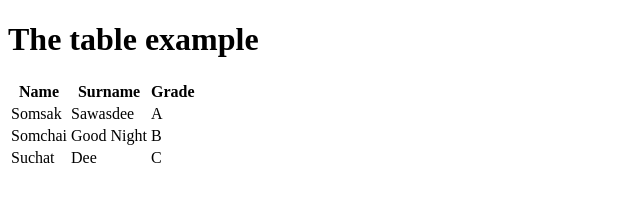
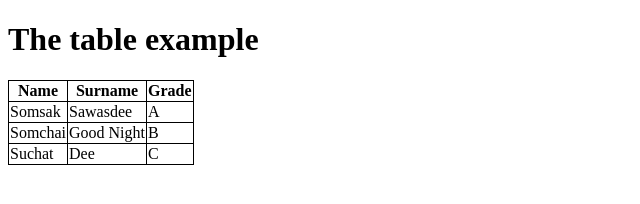
Before and after one commit to Stilllbeaum/Layout1, a plain HTML site: page index.html in a window 1280 px wide. Shown: the whole page, without its empty margins (0-640 px from the left). Drawn offline with Linux system fonts and the light colour scheme.

Commit message:
table layout

```diff
--- a/index.html
+++ b/index.html
@@ -7,6 +7,7 @@
     <meta name="viewport" content="width=device-width, initial-scale=1.0">
     <title>Document</title>
     <h1>The table example</h1>
+    <link rel="stylesheet" href="style.css">
 </head>
 
 <body>
--- /dev/null
+++ b/style.css
@@ -0,0 +1,6 @@
+table,
+th,
+td{
+    border: 1px solid black;
+    border-collapse:collapse;
+}
```
